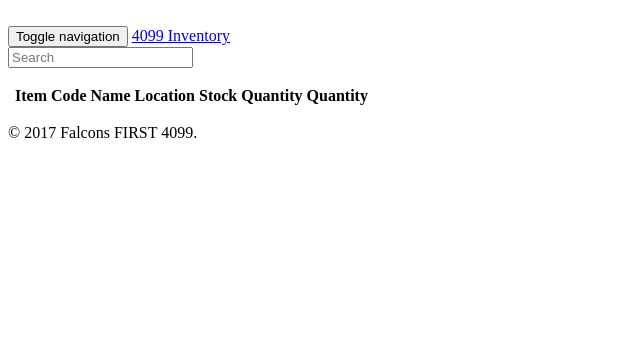
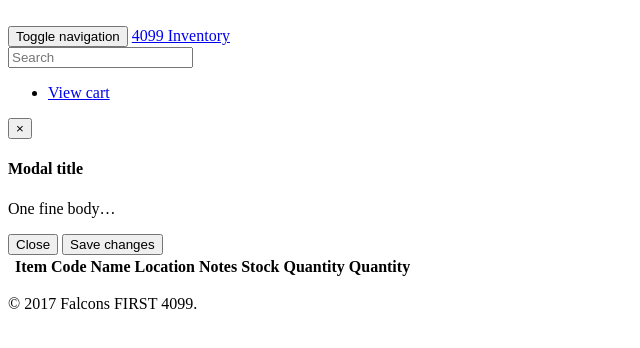
Before and after one commit to team4099/Inventory, a Flask app: template templates/index.html in a window 1280 px wide. Shown: the top 348 px of the page, without its empty margins (0-640 px from the left). Run offline with Flask 2, Linux system fonts and the light colour scheme; the template is opened without the code that fills it, so the values that code supplies are empty; some libraries are stand-ins or nearby versions.

Commit message:
Update frontend

```diff
--- a/static/js/main.js
+++ b/static/js/main.js
@@ -1,8 +1,10 @@
 var item_list = [];
-var show_set = new Set();
+var show_list = [];
+
+var cart = [];
 
 /// The contents of the table row which gets added for each new package that is tracked
-var DEFAULT_TR_CONTENTS = '<tr class="listRow" id="row{UUID}"><td><div class="checkbox"><label><input type="checkbox" name="{UUID}" onchange="modifyCart(this.name, this.checked)" id="checkbox{UUID}"></label></div></td><td class="uuid" id="uuid{UUID}">{UUID}</td><td class="name" id="name{UUID}">{NAME}</td><td class="location" id="location{UUID}">{LOCATION}</td><td id="total{UUID}">{TOTAL}</td><td id="quantity{UUID}"><input type="number" name="quantity{UUID}"></td></tr>';
+var DEFAULT_TR_CONTENTS = '<tr class="listRow" id="row{UUID}"><td><div class="checkbox"><label><input type="checkbox" name="{UUID}" onchange="modifyCart(this.name, this.checked)" id="checkbox{UUID}"></label></div></td><td class="uuid" id="uuid{UUID}">{DISPLAYUUID}</td><td class="name" id="name{UUID}">{NAME}</td><td class="location" id="location{UUID}">{LOCATION}</td><td class="notes" id="notes{UUID}">{NOTES}</td><td id="total{UUID}">{TOTAL}</td><td><input type="number" id="quantity{UUID}" name="quantity{UUID}" min="0" max="{TOTAL}" onkeyup="checkValidity({UUID})"></td></tr>';
 
 function escapeRegExp(str) {
     return str.replace(/([.*+?^=!:${}()|\[\]\/\\])/g, "\\$1");
@@ -55,18 +57,12 @@ $(function() {
 });
 
 function sendSearch() {
-    $.get("/search", {"query": $("#search").text()}, function(data) {
-        console.log("searching");
-        var new_show = new Set(JSON.parse(data));
-        var unhide = show_set.intersection(new_show);
-        var hide = show_set.difference(new_show);
-        for(var x of unhide) {
-            showById(x);
-        }
-        for(var x of hide) {
-            hideById(x);
-        }
-        show_set = new_show;
+    console.log("query: " + $("#search").val());
+    $.get("/search", {"query": $("#search").val()}, function(data) {
+        var new_order = JSON.parse(data);
+        console.log(new_order);
+        reorderTable(new_order);
+        show_list = new_order;
     });
 }
 
@@ -75,20 +71,59 @@ function addItemToList(id, item) {
         return;
     } else {
         var ourRow = DEFAULT_TR_CONTENTS;
+        var str = "" + id;
+        var pad = "0000";
+
+        ourRow = replaceAll(ourRow, "{DISPLAYUUID}", pad.substring(0, pad.length - str.length) + str);
         ourRow = replaceAll(ourRow, "{UUID}", id);
-        ourRow = replaceAll(ourRow, "{NAME}", item[0]);
+        if(item[4] !== "") {
+            ourRow = replaceAll(ourRow, "{NAME}", '<a target="_blank" href="' + item[4] + '">' + item[0] + '</a>');
+        } else {
+            ourRow = replaceAll(ourRow, "{NAME}", item[0]);
+        }
         ourRow = replaceAll(ourRow, "{LOCATION}", item[3]);
+        ourRow = replaceAll(ourRow, "{NOTES}", item[2]);
         ourRow = replaceAll(ourRow, "{QUANTITY}", 0);
         ourRow = replaceAll(ourRow, "{TOTAL}", item[1]);
         $("#inventoryBody").append(ourRow);
-        show_set.add(id);
+
+        var quantityPicker = $("#quantity" + id);
+        quantityPicker.val(0);
+        quantityPicker.keypress(function(e) {
+            e.preventDefault();
+        });
+
+        show_list.push(id);
     }
 }
 
-function showById(id) {
-    $("#row" + id).show();
+function reorderTable(new_order) {
+    for(var i = 0; i < new_order.length; i++) {
+        // console.log("i: " + i + " new_order[i]:" + new_order[i]);
+        $("#row" + new_order[i]).insertBefore("#inventoryBody tr:nth-child(" + (i + 1) + ")");
+        // console.log($("#row" + new_order[i]).html());
+    }
 }
 
-function hideById(id) {
-    $("#row" + id).hide();
+function checkValidity(uuid) {
+    var quantityInput = $("#quantity" + uuid);
+    if(quantityInput.val() > quantityInput.attr("max")) {
+        quantityInput.val(quantityInput.attr("max"));
+    } else if(quantityInput.val() < quantityInput.attr("min")) {
+        quantityInput.val(quantityInput.attr("min"));
+    }
 }
+
+function modifyCart(name, checked) {
+    console.log("name: " + name + " checked: " + checked);
+    var inCart = cart.indexOf(name);
+    if(checked) {
+        if(inCart < 0) {
+            cart.push(name);
+        }
+    } else {
+        if(inCart > -1) {
+            cart.splice(inCart, 1);
+        }
+    }
+}
--- a/templates/index.html
+++ b/templates/index.html
@@ -46,12 +46,28 @@
                         </div>
                     </form>
                     <ul class="nav navbar-nav navbar-right">
-
+                        <li><a href="javascript:viewCart()" target="_blank">View cart<span class="glyphicon glyphicon-shopping-cart"></span></a></li>
                     </ul>
                 </div><!--/.nav-collapse -->
             </div><!--/.container-fluid -->
         </nav>
-
+        <div class="modal" id="cart">
+                <div class="modal-dialog">
+                  <div class="modal-content">
+                    <div class="modal-header">
+                      <button type="button" class="close" data-dismiss="modal" aria-hidden="true">×</button>
+                      <h4 class="modal-title">Modal title</h4>
+                    </div>
+                    <div class="modal-body">
+                      <p>One fine body…</p>
+                    </div>
+                    <div class="modal-footer">
+                      <button type="button" class="btn btn-default" data-dismiss="modal">Close</button>
+                      <button type="button" class="btn btn-primary">Save changes</button>
+                    </div>
+                  </div>
+                </div>
+              </div>
         <div class="container-fluid">
             <div class="row">
                 <div class="table-responsive">
@@ -62,6 +78,7 @@
                                 <th>Item Code</th>
                                 <th>Name</th>
                                 <th>Location</th>
+                                <th>Notes</th>
                                 <th>Stock Quantity</th>
                                 <th>Quantity</th>
                             </tr>
```
Also changed, not shown: static/img/favicon.ico (added).
